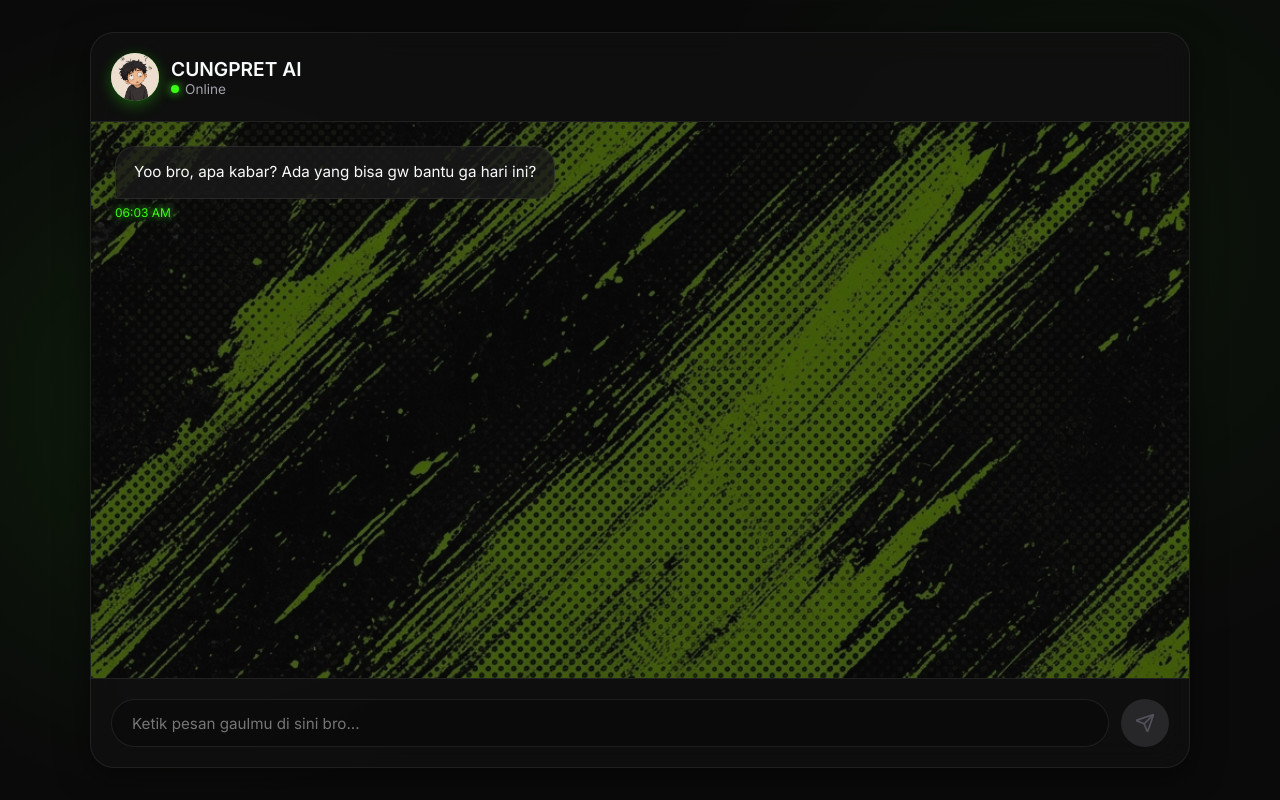
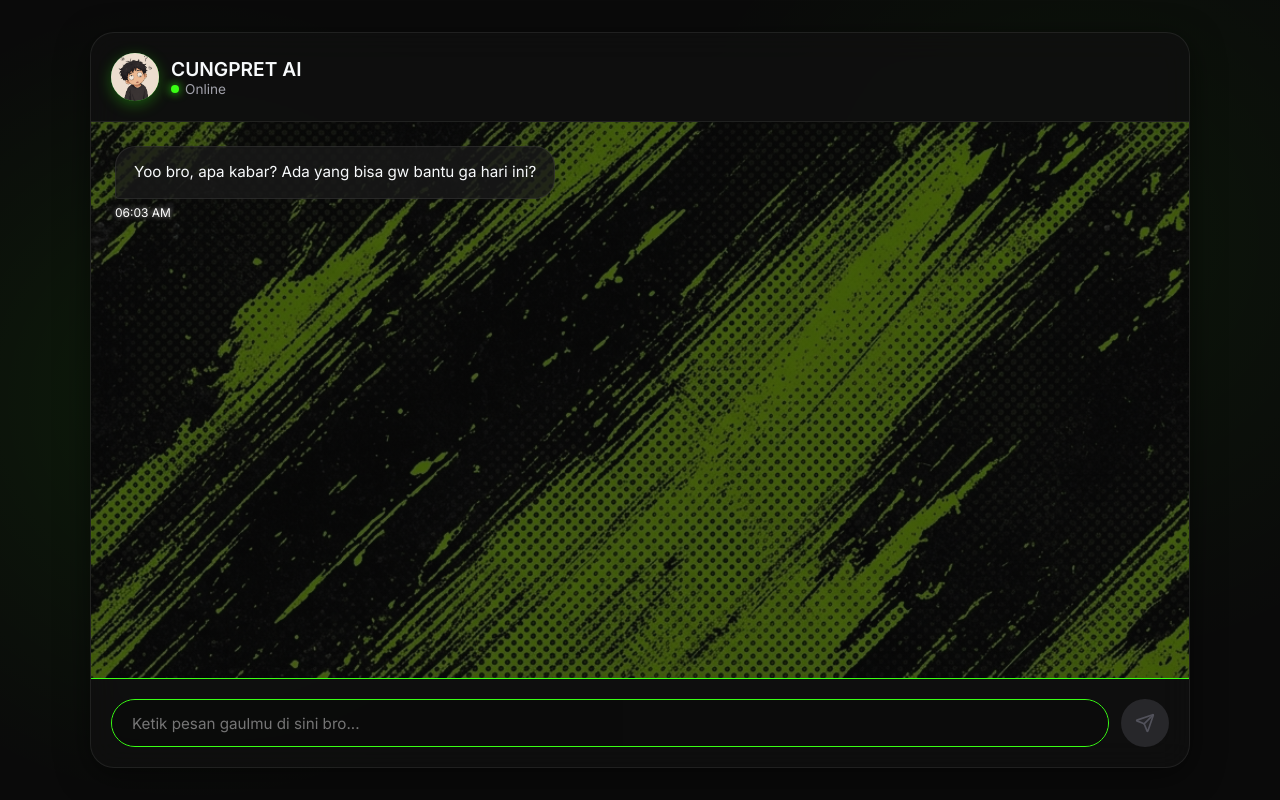
Before and after one commit to Faridzzz24/cungpret.ai, a React (Vite) app: page / in a window 1280 px wide. Built offline with nearby package versions, Linux system fonts and the light colour scheme; no server answers.

Commit message:
Change time text to white glow and make input borders neon green

```diff
--- a/src/index.css
+++ b/src/index.css
@@ -139,7 +139,7 @@ body {
 
 .input-container {
   padding: 20px;
-  border-top: 1px solid var(--glass-border);
+  border-top: 1px solid var(--accent-color);
   display: flex;
   gap: 12px;
 }
@@ -147,7 +147,7 @@ body {
 .input-box {
   flex: 1;
   background: rgba(10, 10, 10, 0.6);
-  border: 1px solid var(--glass-border);
+  border: 1px solid var(--accent-color);
   border-radius: 24px;
   padding: 14px 20px;
   color: white;
@@ -245,8 +245,8 @@ body {
 
 .message-time {
   font-size: 0.75rem;
-  color: var(--accent-color);
-  text-shadow: 0 0 8px var(--accent-color);
+  color: #ffffff;
+  text-shadow: 0 0 5px rgba(255, 255, 255, 0.7);
   margin-top: 6px;
   margin-bottom: 2px;
 }
```
